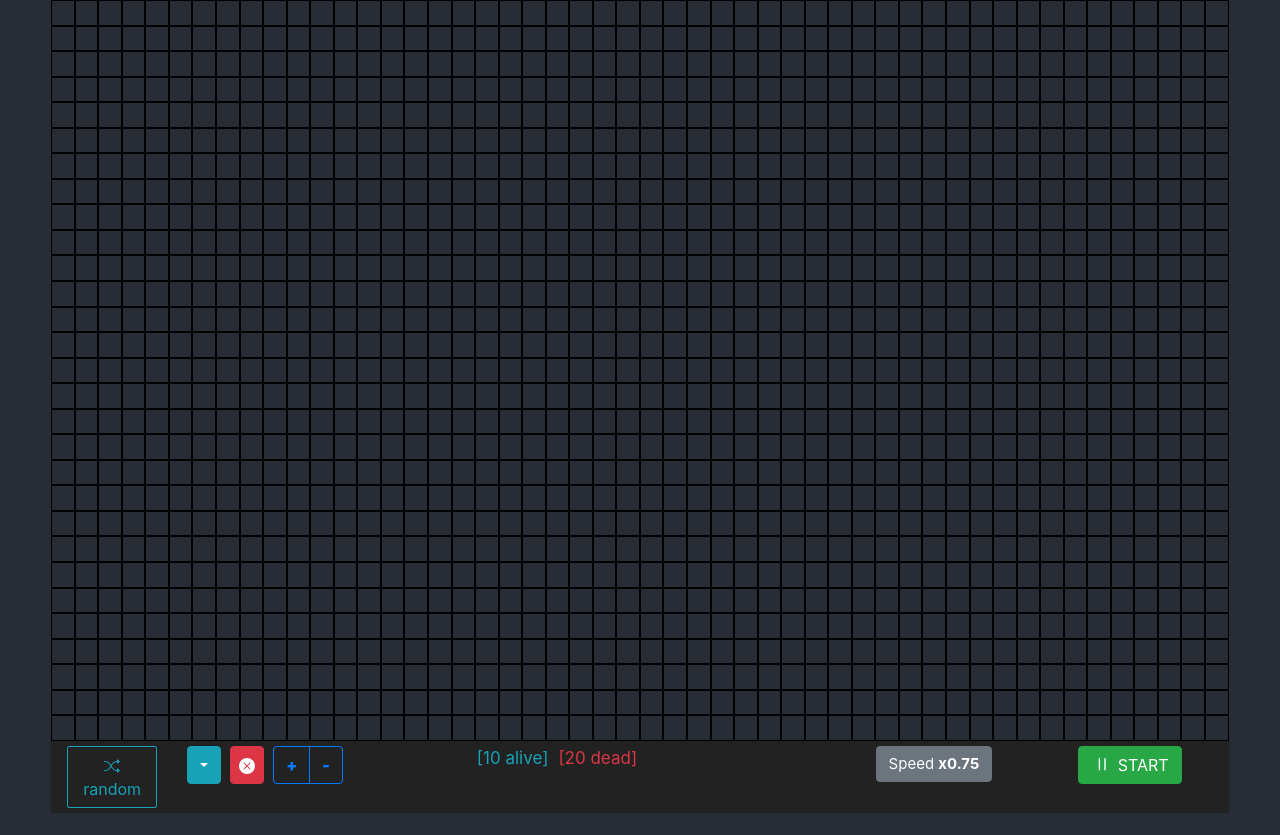
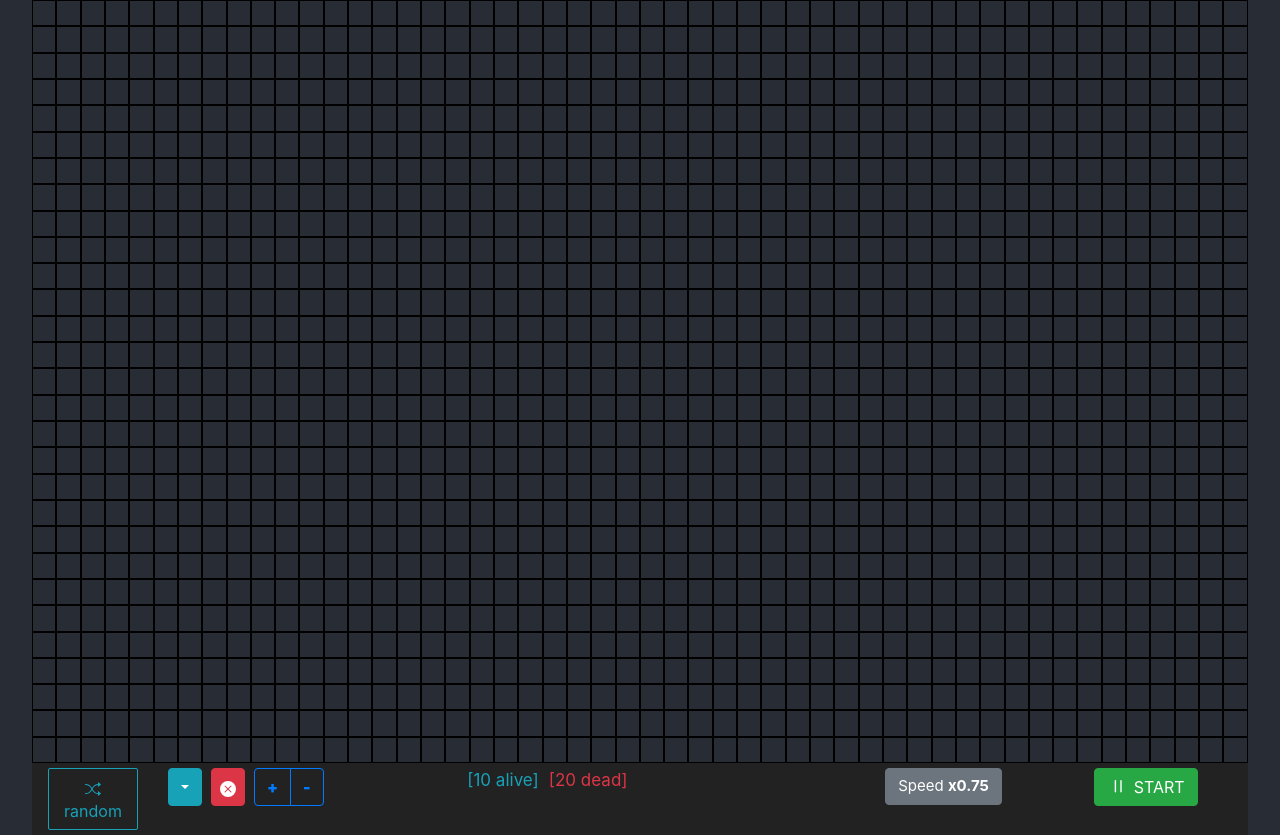
Before and after one commit to kodejuice/Game-of-life, a Vue app: page / in a window 1280 px wide. Before the commit the page ends 813 px from the top, so only its background shows below. Built offline with nearby package versions, Linux system fonts and the light colour scheme.

Commit message:
increase grid width

```diff
--- a/src/sass/styles.scss
+++ b/src/sass/styles.scss
@@ -16,7 +16,7 @@ body {
 
 @media screen and (min-width: 907px) {
     .conway {
-        width: 92% !important;
+        width: 95% !important;
     }
 }
 
```
